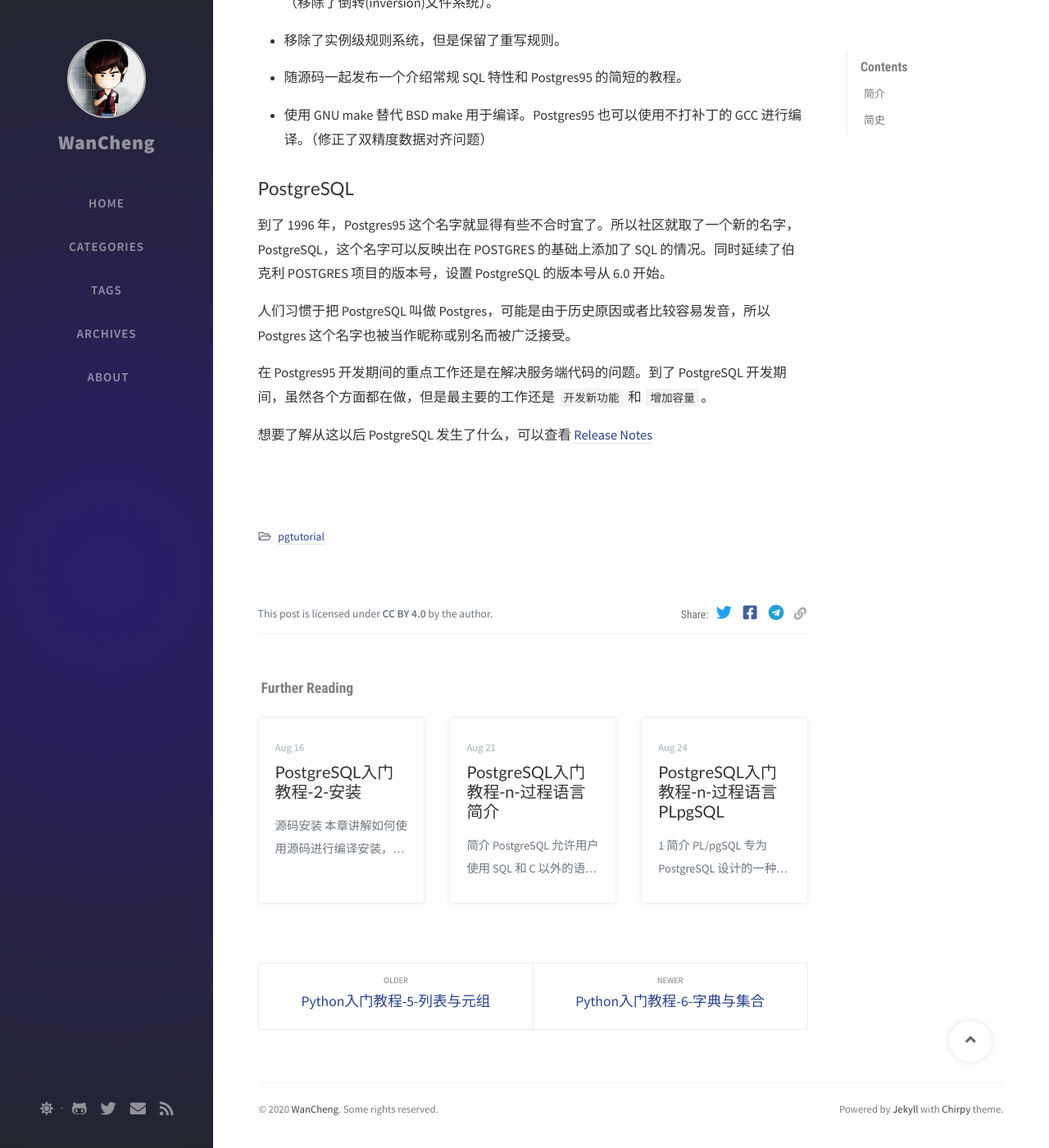
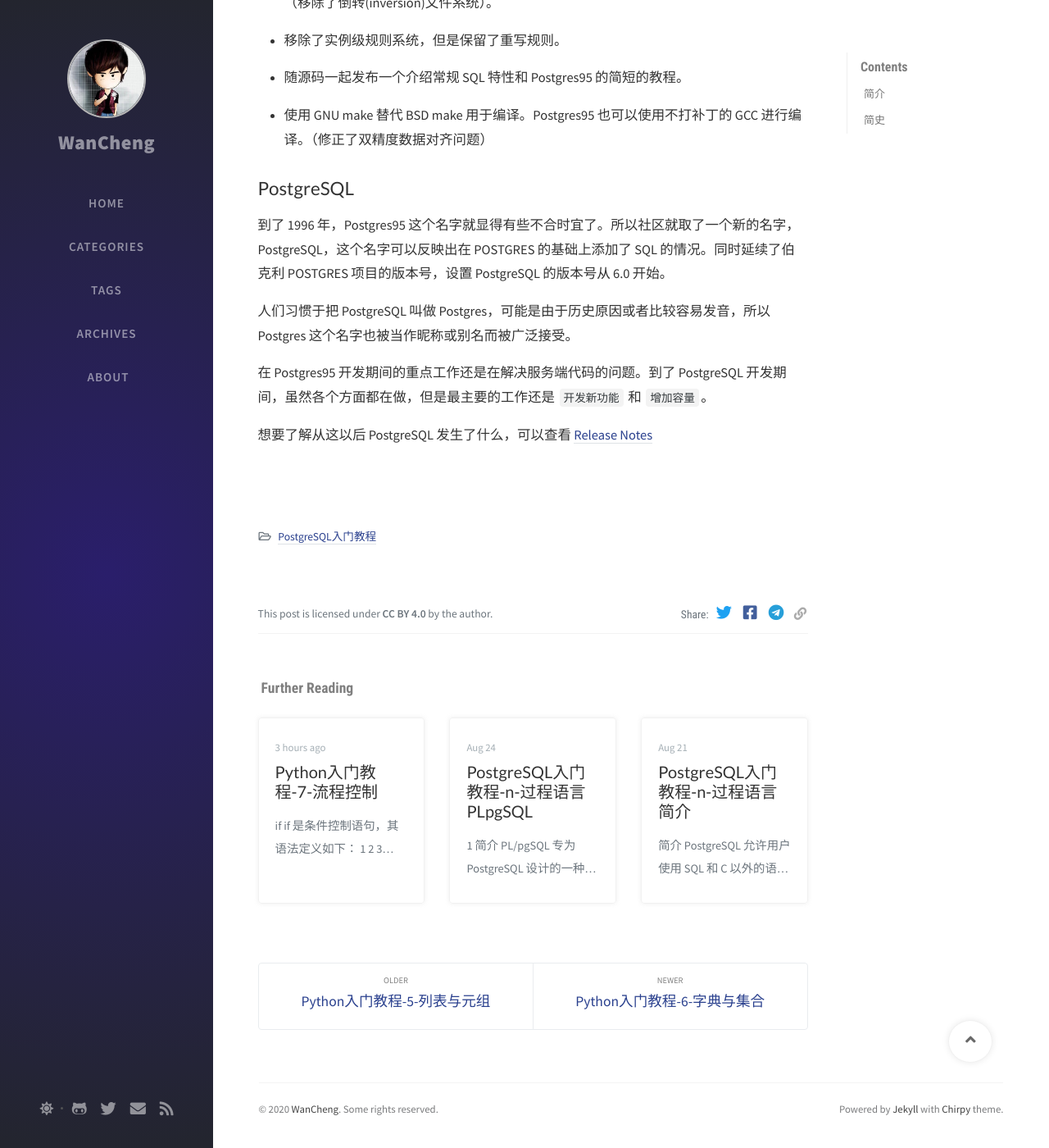
Before and after one commit to zhaowcheng/zhaowcheng.github.io, a Jekyll site: the page built from _posts/pgtutorial/2020-07-30-PostgreSQL入门教程-1-简介.md, in a window 1280 px wide and 1400 px high, scrolled down 2499 px. Shown: the whole window at 82% size. Built offline with Jekyll 4.4.1, drawn with Linux system fonts in a browser that asks for light colours; nearby versions of some CDN libraries; comment, search, counter and statistics services are not loaded.

Commit message:
测试中文分类名是否可用

```diff
--- a/_posts/pgtutorial/2020-07-30-PostgreSQL入门教程-1-简介.md
+++ b/_posts/pgtutorial/2020-07-30-PostgreSQL入门教程-1-简介.md
@@ -1,7 +1,7 @@
 ---
 title: PostgreSQL入门教程-1-简介
 date: 2020-07-30 16:27:49 +0800
-categories: [pgtutorial]
+categories: [PostgreSQL入门教程]
 tags: []
 ---
 
```
